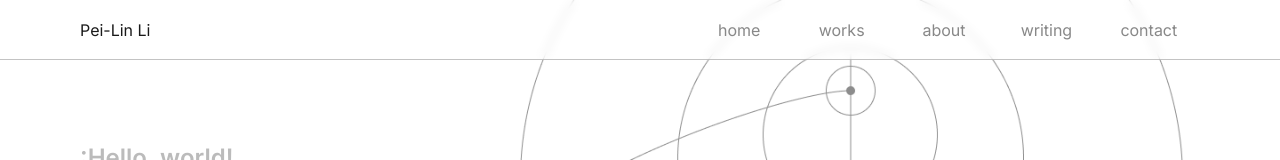
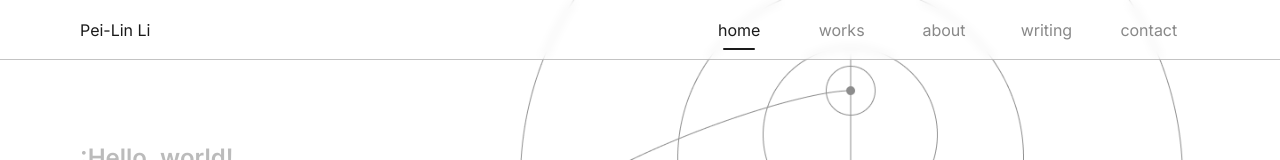
Before and after one commit to PeiLin2001/homepage, an Angular app: page /homepage in a window 1280 px wide. Shown: the top 160 px of the page. Built offline with nearby package versions, Linux system fonts and the light colour scheme.

Commit message:
style(nav): improve active link underline effect

```diff
--- a/src/app/@components/nav/nav.component.html
+++ b/src/app/@components/nav/nav.component.html
@@ -1,13 +1,12 @@
-<!-- nav.html -->
-<nav class = "the-cool-bar">
-  <div class = "nav-head">
-    <button class = "logo" onclick="location.href = 'index.html' ">Pei-Lin Li</button>
+<nav class="the-cool-bar">
+  <div class="nav-head">
+    <button class="logo" onclick="location.href = 'index.html' ">Pei-Lin Li</button>
   </div>
   <div class="nav-body">
-    <button class="nav-btn" [routerLink]="['/homepage']">home</button>
-    <button class="nav-btn" [routerLink]="['/works']">works</button>
-    <button class="nav-btn" [routerLink]="['/about']">about</button>
-    <button class="nav-btn" [routerLink]="['/writing']">writing</button>
-    <button class="nav-btn" [routerLink]="['/contact']">contact</button>
+    <button class="nav-btn" [routerLink]="['/homepage']" routerLinkActive="active">home</button>
+    <button class="nav-btn" [routerLink]="['/works']" routerLinkActive="active">works</button>
+    <button class="nav-btn" [routerLink]="['/about']" routerLinkActive="active">about</button>
+    <button class="nav-btn" [routerLink]="['/writing']" routerLinkActive="active">writing</button>
+    <button class="nav-btn" [routerLink]="['/contact']" routerLinkActive="active">contact</button>
   </div>
 </nav>
--- a/src/app/@components/nav/nav.component.scss
+++ b/src/app/@components/nav/nav.component.scss
@@ -1,4 +1,4 @@
-.the-cool-bar{
+.the-cool-bar {
   display: flex;
   justify-content: space-between;
 
@@ -18,28 +18,56 @@
   padding-right: 80px;
 }
 
-.nav-btn{
+.nav-body{
+  display: flex;
+  align-items: center;
+  height: 100%;
+}
+
+.nav-btn {
+  position: relative;
+
   color: var(--color-text-secondary);
-  border: transparent;
   background-color: transparent;
+  border: none;
+
   padding: 8px;
   margin: 0;
   width: 8vw;
-  border-radius: var(--color-bg-secondary);
 }
 
-.nav-btn:hover{
+.nav-btn:hover {
   color: var(--color-text-primary);
   background-color: var(--color-bg-secondary);
-  cursor: pointer;
 }
 
-.nav-btn:active{
-  color: var(--color-text-primary);
-  border-bottom:  var(--color-text-primary), solid, 2px;
+.nav-btn::after {
+  content: "";
+  position: absolute;
+
+  left: 50%;
+  bottom: 0;
+
+  width: 0;
+  height: 2px;
+
+  background-color: var(--color-text-primary);
+  border-radius: 999px;
+
+  transform: translateX(-50%);
+  transition: width 0.25s ease;
 }
 
-.logo{
+.nav-btn.active {
+  color: var(--color-text-primary);
+  // border-bottom:  var(--color-text-primary) solid 2px;
+}
+
+.nav-btn.active::after {
+  width: 32px;
+}
+
+.logo {
   color: var(--color-text-primary);
   background-color: transparent;
   border: transparent;
--- a/src/app/@components/nav/nav.component.ts
+++ b/src/app/@components/nav/nav.component.ts
@@ -1,9 +1,9 @@
 import { Component } from '@angular/core';
-import { RouterLink } from "@angular/router";
+import { RouterLink, RouterLinkActive } from "@angular/router";
 
 @Component({
   selector: 'app-nav',
-  imports: [RouterLink],
+  imports: [RouterLink, RouterLinkActive],
   templateUrl: './nav.component.html',
   styleUrl: './nav.component.scss'
 })
```
